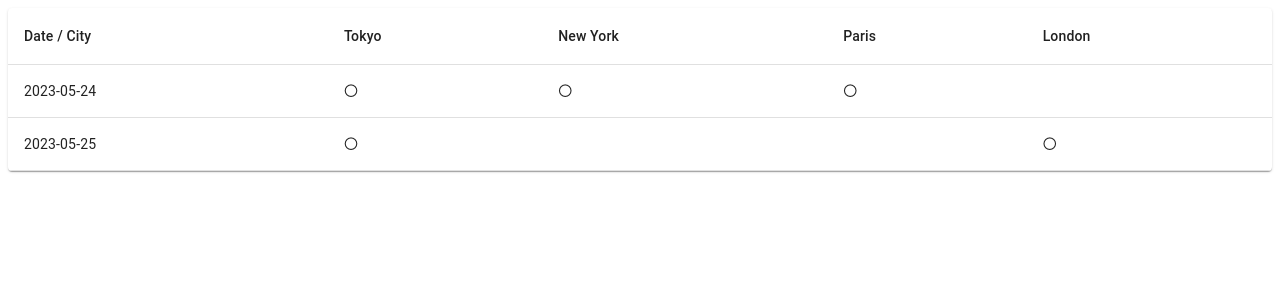
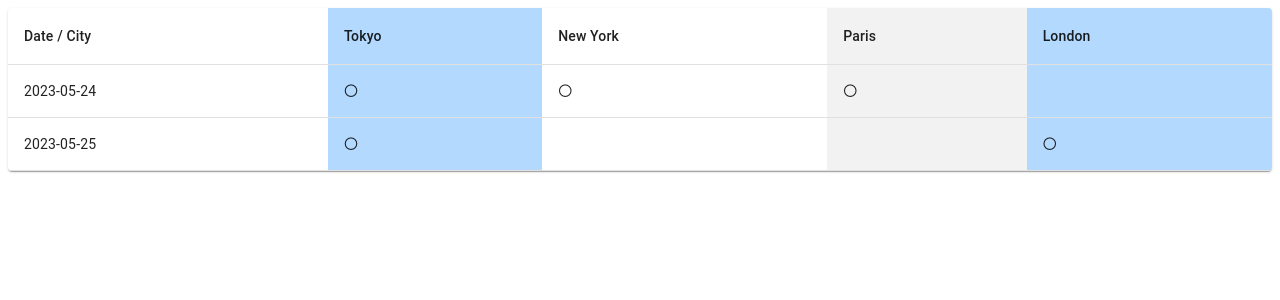
Before and after one commit to shichisan21/drag-test, a Next.js app: page /CityDateTable in a window 1280 px wide. Shown: the top 300 px of the page. Built offline with nearby package versions, Linux system fonts and the light colour scheme.

Commit message:
列色付け

```diff
--- a/src/pages/CityDateTable.tsx
+++ b/src/pages/CityDateTable.tsx
@@ -38,8 +38,20 @@ const CityDateTable: React.FC = () => {
         <TableHead>
           <TableRow>
             <TableCell>Date / City</TableCell>
-            {allCities.map((city) => (
-              <TableCell key={city}>{city}</TableCell>
+            {allCities.map((city, index) => (
+              <TableCell
+                key={city}
+                style={{
+                  backgroundColor:
+                    city === "Tokyo" || city === "London"
+                      ? "#b3d9ff"
+                      : index % 2 === 0
+                      ? "#f2f2f2"
+                      : "#ffffff",
+                }}
+              >
+                {city}
+              </TableCell>
             ))}
           </TableRow>
         </TableHead>
@@ -49,8 +61,18 @@ const CityDateTable: React.FC = () => {
               <TableCell component='th' scope='row'>
                 {row.date}
               </TableCell>
-              {allCities.map((city) => (
-                <TableCell key={city}>
+              {allCities.map((city, index) => (
+                <TableCell
+                  key={city}
+                  style={{
+                    backgroundColor:
+                      city === "Tokyo" || city === "London"
+                        ? "#b3d9ff"
+                        : index % 2 === 0
+                        ? "#f2f2f2"
+                        : "#ffffff",
+                  }}
+                >
                   {row.cities.includes(city) ? "〇" : ""}
                 </TableCell>
               ))}
```
